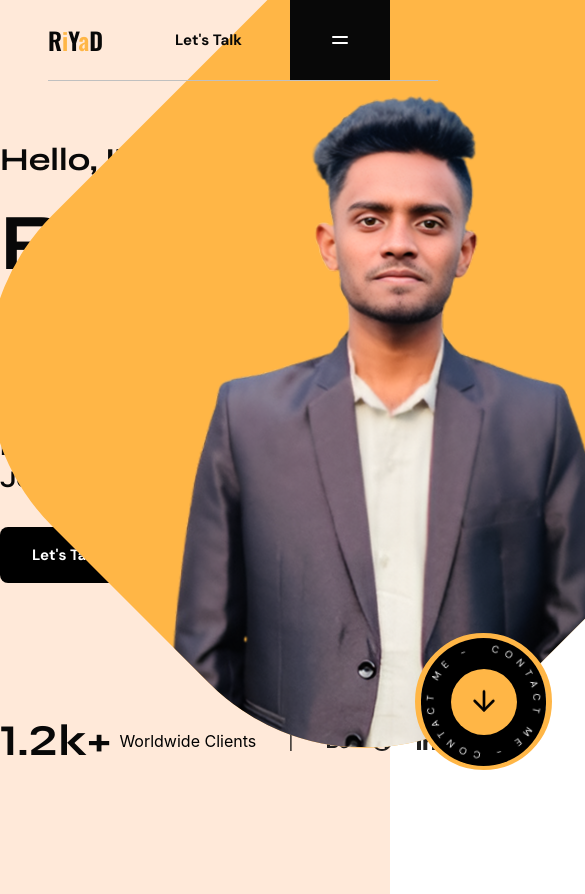
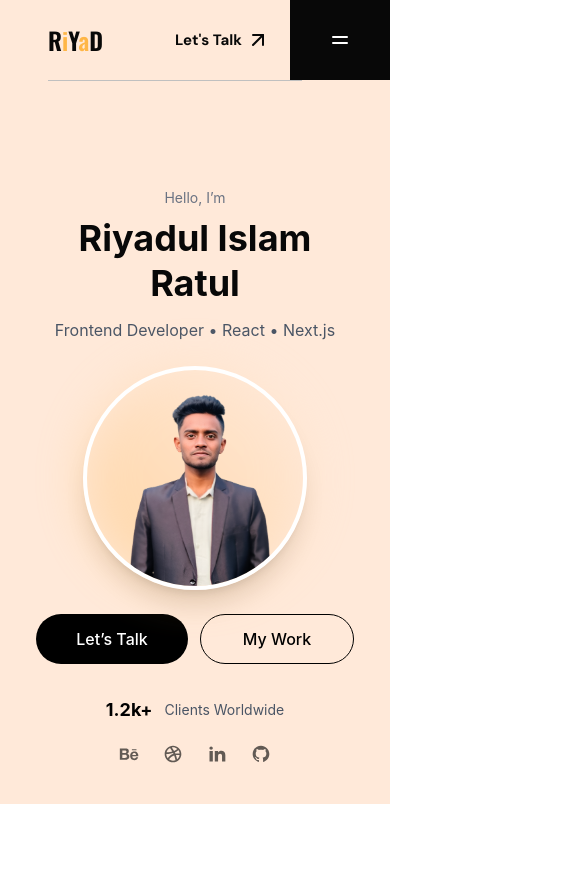
Before and after one commit to Riyadulislamratul/My_Portfolio, a React app: page / in a window 390 px wide. Shown: the top 894 px of the page, 585 px wide, since content can reach past the window. After the commit the page ends 844 px from the top, so only its background shows below. Built offline with nearby package versions, Linux system fonts and the light colour scheme; the HTML template or start-up script is replaced by a standard one.

Commit message:
hero and header section fully responsive

```diff
--- a/src/components/Header.jsx
+++ b/src/components/Header.jsx
@@ -5,7 +5,7 @@ const Header = () => {
   return (
     <nav className="flex justify-between items-center bg-[#FFE9D9] h-20 relative">
       <div className="font-oswald py-6 text-[24px] font-semibold text-brand px-12
-      after:absolute after:w-full after:h-px after:bg-[#C0C0C0] after:-bottom-px after:left-12 after:z-10 ">
+      after:absolute after:w-[65%] lg:after:w-[86%] xl:after:w-[93%] after:h-px after:bg-[#C0C0C0] after:-bottom-px after:left-12 after:z-10 ">
         <span className="text-heading">R</span>i
         <span className="text-heading">Y</span>a
         <span className="text-heading">D</span>
@@ -18,14 +18,14 @@ const Header = () => {
             </p>
             <ArrowUpRightIcon className="text-heading" />
           </div>
-          <div className="h-full bg-heading w-[100px] px-9.5 py-7 cursor-pointer z-2">
+          <div className="h-full bg-heading w-[100px] px-9.5 py-7 cursor-pointer ">
               <Equal className="text-white" />
           </div>
         </div>
       </div>
-       {/* <div className="absolute top-0 right-25 w-117.5 h-20 bg-brand z-1"
-       style={{ clipPath: 'polygon(30% 0, 100% 0, 100% 100%, 0 100%)' }}
-        /> */}
+       <div className="absolute top-0 right-25 hidden xl:block w-104.5 h-20 bg-brand z-1"
+       style={{ clipPath: 'polygon(17% 0, 100% 0, 100% 100%, 0 100%)' }}
+        />
     </nav>
   );
 };
--- a/src/components/Hero.jsx
+++ b/src/components/Hero.jsx
@@ -12,9 +12,9 @@ import MyImg from "../assets/my-image.png";
 
 const Hero = () => {
   return (
-    <section className="bg-orange pt-15">
+    <section className="bg-orange pt-15 overflow-hidden px-4 xl:px-0">
       <Container>
-        <div className="flex justify-between items-center gap-40.5 relative">
+        <div className="hidden  lg:flex justify-between items-center gap-40.5 relative">
           <div>
             <h3 className="text-[32px] font-syne font-bold text-heading mb-2 leading-10">
               Hello, I’m
@@ -22,7 +22,7 @@ const Hero = () => {
             <h1 className="text-[80px] w-125 font-bold leading-27.5 text-heading mb-6 font-syne">
               Riyadul Islam Ratul
             </h1>
-            <h3 className="text-2xl font-syne text-heading font-bold leading-8 mb-7.5">
+            <h3 className="text-2xl font-syne text-heading font-bold leading-8 mb-7.5 lg:w-70 xl:w-full">
               Frontend Developer | React • JavaScript • Next.js
             </h3>
             <div className="mb-32.5 cursor-pointer flex items-center gap-7.5">
@@ -45,8 +45,8 @@ const Hero = () => {
               </div>
             </div>
           </div>
-          <div className="w-[662px] h-[985px] rounded-[220px] bg-brand rotate-45 absolute -right-105 -top-94 overflow-hidden">
-            <img src={MyImg} alt="Hero" className=" w-full h-full object-cover rotate-316 pt-48 pr-49" />
+          <div className="xl:w-[662px] xl:h-[985px] rounded-[220px] bg-brand rotate-45 absolute xl:-right-104 xl:-top-94 overflow-hidden hidden lg:block lg:w-[500px] lg:h-[900px] lg:-right-52 lg:-top-60">
+            <img src={MyImg} alt="Hero" className=" w-full h-full object-cover rotate-316 xl:pt-48 xl:pr-49 lg:pt-52 lg:pr-40" />
           </div>
           <div className="size-45 p-5.25 absolute -right-46 top-118">
             <Link
@@ -91,6 +91,62 @@ const Hero = () => {
             </Link>
           </div>
         </div>
+        {/* Premium Mobile Hero */}
+<div className="lg:hidden flex flex-col items-center text-center px-5 pt-12 pb-10">
+
+  {/* Small intro */}
+  <p className="text-sm text-gray-500 mb-2">
+    Hello, I’m
+  </p>
+
+  {/* Name */}
+  <h1 className="text-4xl font-bold text-heading leading-tight mb-3">
+    Riyadul Islam Ratul
+  </h1>
+
+  {/* Role */}
+  <p className="text-base text-gray-600 mb-6">
+    Frontend Developer • React • Next.js
+  </p>
+
+  {/* Image with modern gradient ring */}
+  <div className="relative mb-6">
+    <div className="absolute inset-0 rounded-full bg-gradient-to-tr from-brand to-orange blur-xl opacity-40"></div>
+
+    <div className="relative w-56 h-56 rounded-full overflow-hidden border-4 border-white shadow-xl">
+      <img
+        src={MyImg}
+        alt="Hero"
+        className="w-full h-full object-cover"
+      />
+    </div>
+  </div>
+
+  {/* Buttons */}
+  <div className="flex w-full gap-3 mb-8">
+    <button className="flex-1 bg-black text-white py-3 rounded-full font-medium">
+      Let’s Talk
+    </button>
+    <button className="flex-1 border border-black py-3 rounded-full font-medium">
+      My Work
+    </button>
+  </div>
+
+  {/* Stats */}
+  <div className="flex items-center justify-center gap-3 text-sm text-gray-600 mb-5">
+    <span className="font-bold text-black text-lg">1.2k+</span>
+    <span>Clients Worldwide</span>
+  </div>
+
+  {/* Social Icons */}
+  <div className="flex gap-6">
+    <img src={Behance} alt="Behance" className="w-5 h-5 opacity-70" />
+    <img src={Dribbble} alt="Dribbble" className="w-5 h-5 opacity-70" />
+    <img src={LinkedIn} alt="LinkedIn" className="w-5 h-5 opacity-70" />
+    <img src={Github} alt="Github" className="w-5 h-5 opacity-70" />
+  </div>
+
+</div>
       </Container>
     </section>
   );
--- a/src/index.css
+++ b/src/index.css
@@ -32,7 +32,6 @@
   --breakpoint-md: 48rem;
   --breakpoint-lg: 64rem;
   --breakpoint-xl: 81rem;
-  --breakpoint-2xl: 96rem;
 }
 
 @keyframes spin-slow {
```
